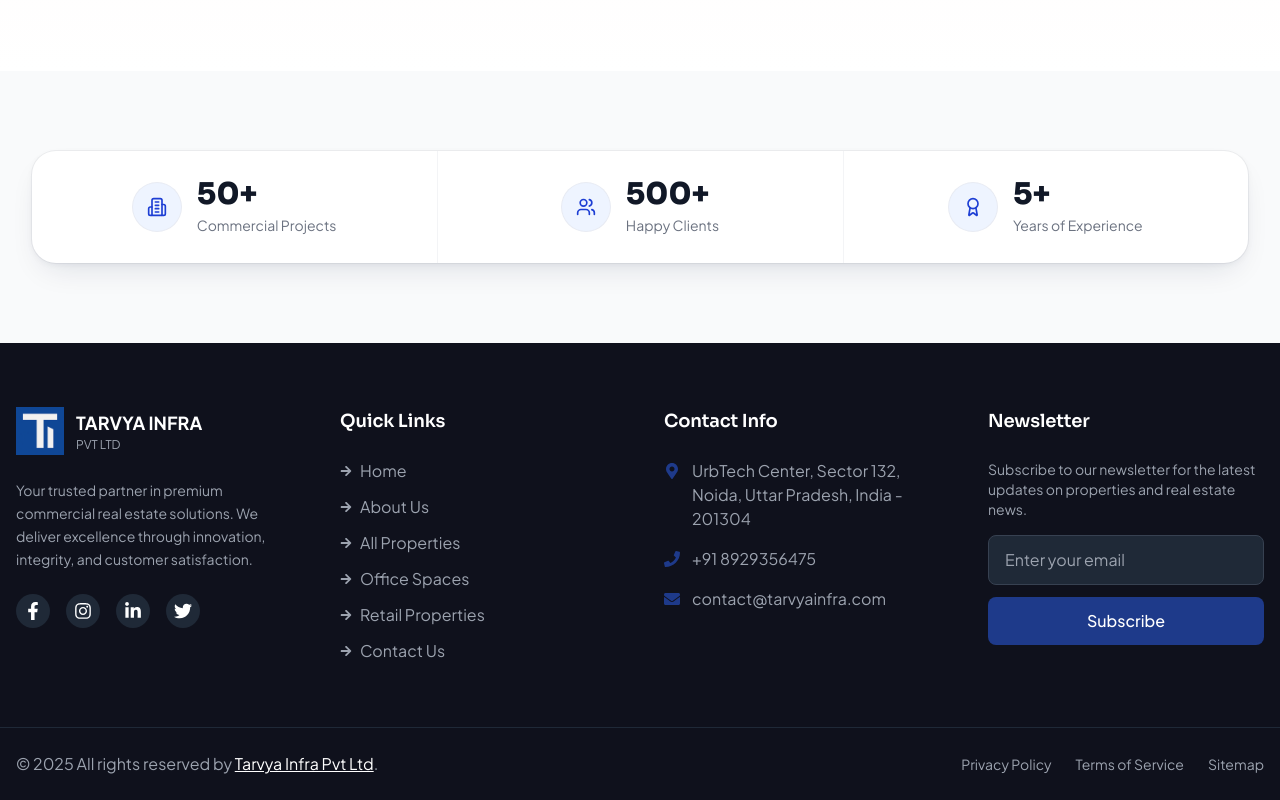
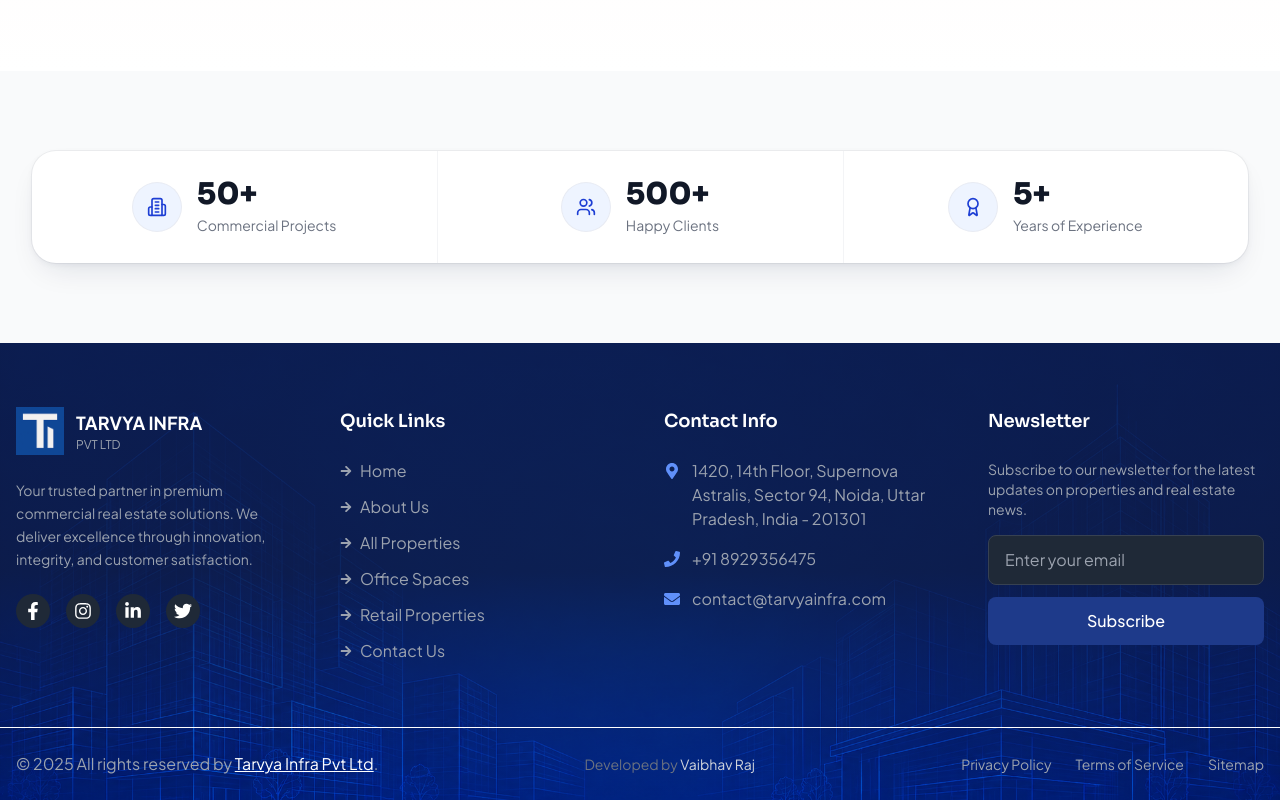
Before and after one commit to Vaibhavr699/Tarvya-Infra, a React (Vite) app: page / in a window 1280 px wide. Shown: the part 5158-5958 px from the top of the page. Built offline with nearby package versions, Linux system fonts and the light colour scheme.

Commit message:
restyle footer with building background

```diff
--- a/src/components/Footer.jsx
+++ b/src/components/Footer.jsx
@@ -12,6 +12,7 @@
 import { Link } from "react-router-dom";
 import { toast } from 'react-toastify';
 import Logo from "../assets/logo.png";
+import footerBg from "../assets/building bg2.png";
 import { sendFormData, formatNewsletterData } from '../utils/formspree';
 
 const Footer = () => {
@@ -45,7 +46,20 @@
   const currentYear = new Date().getFullYear();
 
   return (
-    <footer className="bg-[#0f111c] text-gray-300">
+    <footer className="relative text-gray-300 bg-brand-950 overflow-hidden">
+      {/* Building wireframe background */}
+      <div
+        className="absolute inset-0 bg-cover bg-center bg-no-repeat"
+        style={{ backgroundImage: `url(${footerBg})` }}
+        aria-hidden="true"
+      />
+      <div
+        className="absolute inset-0 bg-gradient-to-b from-brand-950/75 via-brand-950/80 to-brand-950/92"
+        aria-hidden="true"
+      />
+
+      {/* Foreground */}
+      <div className="relative z-10">
       {/* Main Footer Content */}
       <div className="max-w-7xl mx-auto px-4 py-16">
         <div className="grid grid-cols-1 md:grid-cols-2 lg:grid-cols-4 gap-12">
@@ -74,7 +88,7 @@
                 href="https://facebook.com"
                 target="_blank"
                 rel="noopener noreferrer"
-                className="bg-gray-800 p-2 rounded-full hover:bg-[#1E3A8A] transition-colors duration-300"
+                className="bg-gray-800 p-2 rounded-full hover:bg-brand-700 transition-colors duration-300"
                 aria-label="Facebook"
               >
                 <FaFacebookF className="text-white text-lg" />
@@ -83,7 +97,7 @@
                 href="https://instagram.com"
                 target="_blank"
                 rel="noopener noreferrer"
-                className="bg-gray-800 p-2 rounded-full hover:bg-[#1E3A8A] transition-colors duration-300"
+                className="bg-gray-800 p-2 rounded-full hover:bg-brand-700 transition-colors duration-300"
                 aria-label="Instagram"
               >
                 <FaInstagram className="text-white text-lg" />
@@ -92,7 +106,7 @@
                 href="https://linkedin.com"
                 target="_blank"
                 rel="noopener noreferrer"
-                className="bg-gray-800 p-2 rounded-full hover:bg-[#1E3A8A] transition-colors duration-300"
+                className="bg-gray-800 p-2 rounded-full hover:bg-brand-700 transition-colors duration-300"
                 aria-label="LinkedIn"
               >
                 <FaLinkedinIn className="text-white text-lg" />
@@ -101,7 +115,7 @@
                 href="https://twitter.com"
                 target="_blank"
                 rel="noopener noreferrer"
-                className="bg-gray-800 p-2 rounded-full hover:bg-[#1E3A8A] transition-colors duration-300"
+                className="bg-gray-800 p-2 rounded-full hover:bg-brand-700 transition-colors duration-300"
                 aria-label="Twitter"
               >
                 <FaTwitter className="text-white text-lg" />
@@ -118,7 +132,7 @@
               <li>
                 <Link
                   to="/"
-                  className="text-gray-400 hover:text-[#1E3A8A] transition-colors duration-300 flex items-center"
+                  className="text-gray-400 hover:text-brand-300 transition-colors duration-300 flex items-center"
                 >
                   <FaArrowRight className="mr-2 text-xs" />
                   Home
@@ -127,7 +141,7 @@
               <li>
                 <Link
                   to="/about"
-                  className="text-gray-400 hover:text-[#1E3A8A] transition-colors duration-300 flex items-center"
+                  className="text-gray-400 hover:text-brand-300 transition-colors duration-300 flex items-center"
                 >
                   <FaArrowRight className="mr-2 text-xs" />
                   About Us
@@ -136,7 +150,7 @@
               <li>
                 <Link
                   to="/properties"
-                  className="text-gray-400 hover:text-[#1E3A8A] transition-colors duration-300 flex items-center"
+                  className="text-gray-400 hover:text-brand-300 transition-colors duration-300 flex items-center"
                 >
                   <FaArrowRight className="mr-2 text-xs" />
                   All Properties
@@ -145,7 +159,7 @@
               <li>
                 <Link
                   to="/properties/office"
-                  className="text-gray-400 hover:text-[#1E3A8A] transition-colors duration-300 flex items-center"
+                  className="text-gray-400 hover:text-brand-300 transition-colors duration-300 flex items-center"
                 >
                   <FaArrowRight className="mr-2 text-xs" />
                   Office Spaces
@@ -154,7 +168,7 @@
               <li>
                 <Link
                   to="/properties/retail"
-                  className="text-gray-400 hover:text-[#1E3A8A] transition-colors duration-300 flex items-center"
+                  className="text-gray-400 hover:text-brand-300 transition-colors duration-300 flex items-center"
                 >
                   <FaArrowRight className="mr-2 text-xs" />
                   Retail Properties
@@ -163,7 +177,7 @@
               <li>
                 <Link
                   to="/contact"
-                  className="text-gray-400 hover:text-[#1E3A8A] transition-colors duration-300 flex items-center"
+                  className="text-gray-400 hover:text-brand-300 transition-colors duration-300 flex items-center"
                 >
                   <FaArrowRight className="mr-2 text-xs" />
                   Contact Us
@@ -179,26 +193,26 @@
             </h3>
             <ul className="space-y-4">
               <li className="flex items-start space-x-3">
-                <FaMapMarkerAlt className="text-[#1E3A8A] mt-1 flex-shrink-0" />
+                <FaMapMarkerAlt className="text-brand-400 mt-1 flex-shrink-0" />
                 <span className="text-gray-400">
-                  UrbTech Center, Sector 132, Noida, Uttar Pradesh, India -
-                  201304
+                  1420, 14th Floor, Supernova Astralis, Sector 94, Noida,
+                  Uttar Pradesh, India - 201301
                 </span>
               </li>
               <li className="flex items-center space-x-3">
-                <FaPhone className="text-[#1E3A8A] flex-shrink-0" />
+                <FaPhone className="text-brand-400 flex-shrink-0" />
                 <a
                   href="tel:+918929356475"
-                  className="text-gray-400 hover:text-[#1E3A8A] transition-colors duration-300"
+                  className="text-gray-400 hover:text-brand-300 transition-colors duration-300"
                 >
                   +91 8929356475
                 </a>
               </li>
               <li className="flex items-center space-x-3">
-                <FaEnvelope className="text-[#1E3A8A] flex-shrink-0" />
+                <FaEnvelope className="text-brand-400 flex-shrink-0" />
                 <a
                   href="mailto:contact@tarvyainfra.com"
-                  className="text-gray-400 hover:text-[#1E3A8A] transition-colors duration-300"
+                  className="text-gray-400 hover:text-brand-300 transition-colors duration-300"
                 >
                   contact@tarvyainfra.com
                 </a>
@@ -222,14 +236,14 @@
                   value={email}
                   onChange={(e) => setEmail(e.target.value)}
                   placeholder="Enter your email"
-                  className="w-full px-4 py-3 bg-gray-800 border border-gray-700 rounded-lg focus:outline-none focus:border-[#1E3A8A] text-white placeholder-gray-400"
+                  className="w-full px-4 py-3 bg-gray-800 border border-gray-700 rounded-lg focus:outline-none focus:border-brand-500 text-white placeholder-gray-400"
                   required
                 />
               </div>
               <button
                 type="submit"
                 disabled={isSubmitting}
-                className={`w-full bg-[#1E3A8A] text-white py-3 px-6 rounded-lg hover:bg-[#1E3A8A] transition-colors duration-300 font-medium ${
+                className={`w-full bg-brand-800 text-white py-3 px-6 rounded-lg hover:bg-brand-700 transition-colors duration-300 font-medium ${
                   isSubmitting ? 'opacity-75 cursor-not-allowed' : ''
                 }`}
               >
@@ -241,13 +255,13 @@
       </div>
 
       {/* Bottom Bar */}
-      <div className="border-t border-gray-800">
+      <div className="border-t border-white">
         <div className="max-w-7xl mx-auto px-4 py-6">
           <div className="flex flex-col md:flex-row justify-between items-center space-y-4 md:space-y-0">
-            <p className="text-gray-400 text-base ">
+            <p className="text-gray-400 text-sm md:text-base text-center md:text-left">
               © {currentYear} All rights reserved by{" "}
               <a
-                href="#" // replace with your actual link
+                href="#"
                 className="text-white hover:text-blue-400 hover:underline transition duration-300 underline"
                 target="_blank"
                 rel="noopener noreferrer"
@@ -257,22 +271,34 @@
               .
             </p>
 
+            <p className="text-gray-500 text-sm">
+              Developed by{" "}
+              <a
+                href="https://vaibhav-pf-sand.vercel.app/"
+                className="text-gray-300 hover:text-brand-300 hover:underline transition duration-300"
+                target="_blank"
+                rel="noopener noreferrer"
+              >
+                Vaibhav Raj
+              </a>
+            </p>
+
             <div className="flex space-x-6 text-sm">
               <Link
                 to="/privacy-policy"
-                className="text-gray-400 hover:text-[#1E3A8A] transition-colors duration-300"
+                className="text-gray-400 hover:text-brand-300 transition-colors duration-300"
               >
                 Privacy Policy
               </Link>
               <Link
                 to="/terms"
-                className="text-gray-400 hover:text-[#1E3A8A] transition-colors duration-300"
+                className="text-gray-400 hover:text-brand-300 transition-colors duration-300"
               >
                 Terms of Service
               </Link>
               <Link
                 to="/sitemap"
-                className="text-gray-400 hover:text-[#1E3A8A] transition-colors duration-300"
+                className="text-gray-400 hover:text-brand-300 transition-colors duration-300"
               >
                 Sitemap
               </Link>
@@ -280,6 +306,7 @@
           </div>
         </div>
       </div>
+      </div>
     </footer>
   );
 };
```
Also changed, not shown: src/assets/building bg2.png (added).
